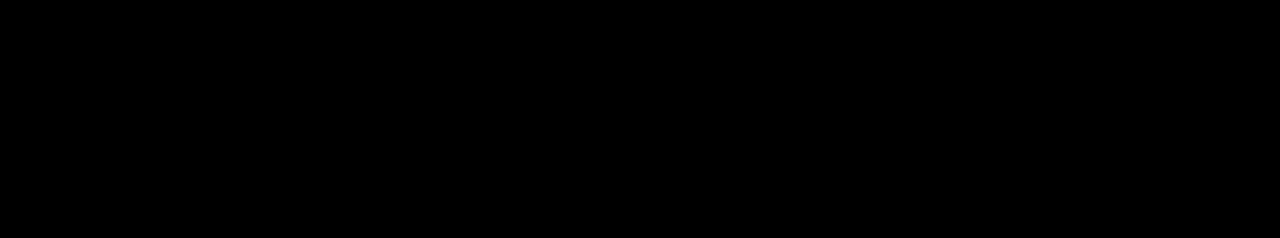
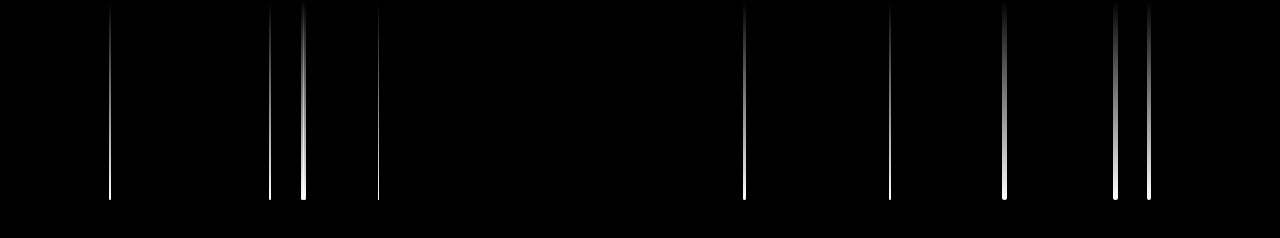
Before and after one commit to CJR85/rain-animation, a plain HTML site: page index.html in a window 1280 px wide. Drawn offline with Linux system fonts and the light colour scheme.

Commit message:
Style i tag

```diff
--- a/style.css
+++ b/style.css
@@ -9,3 +9,11 @@ body {
   overflow: hidden;
   height: 100vh;
 }
+
+i {
+  position: absolute;
+  height: 200px;
+  background: linear-gradient(transparent, #fff);
+  border-bottom-left-radius: 5px;
+  border-bottom-right-radius: 5px;
+}
```
